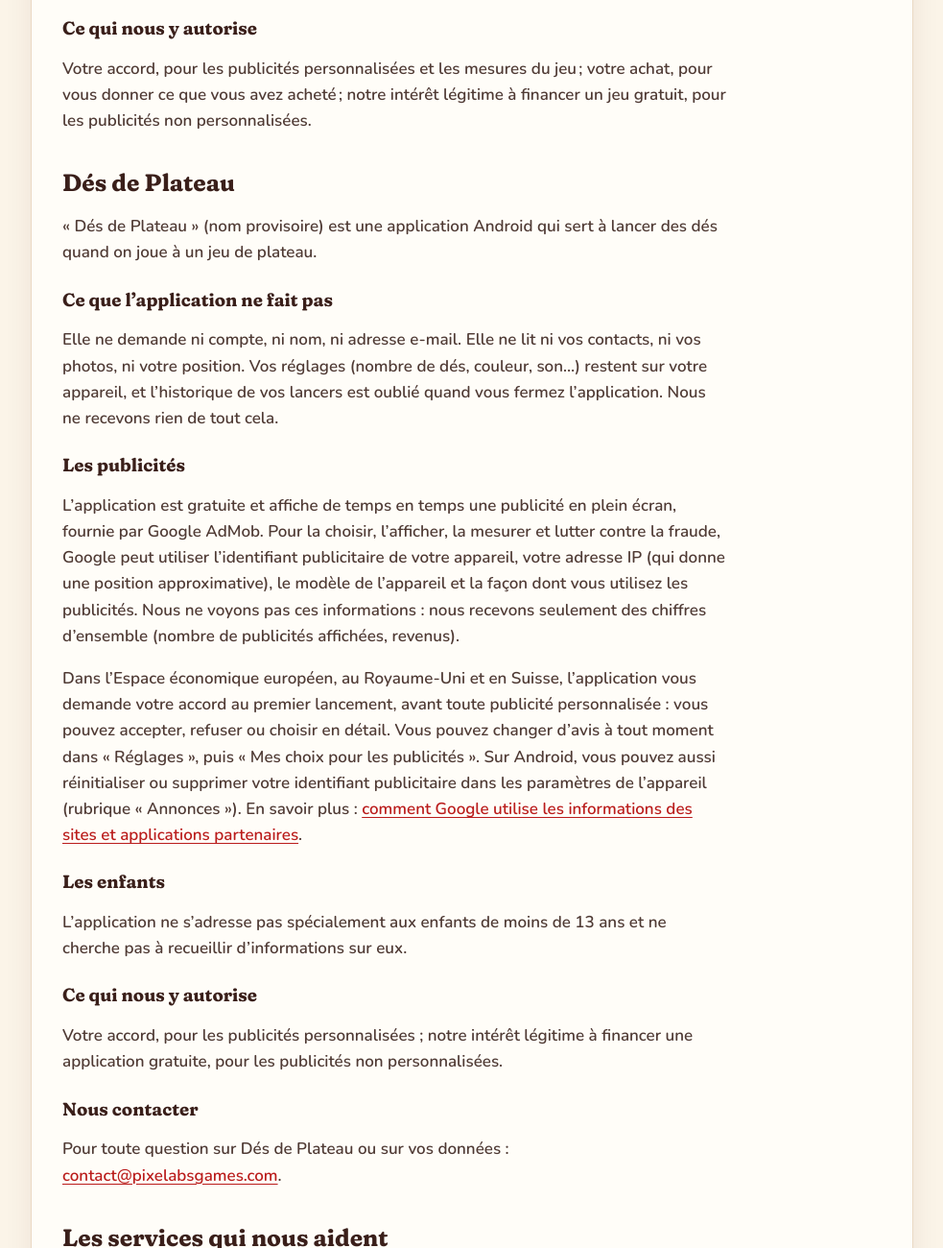
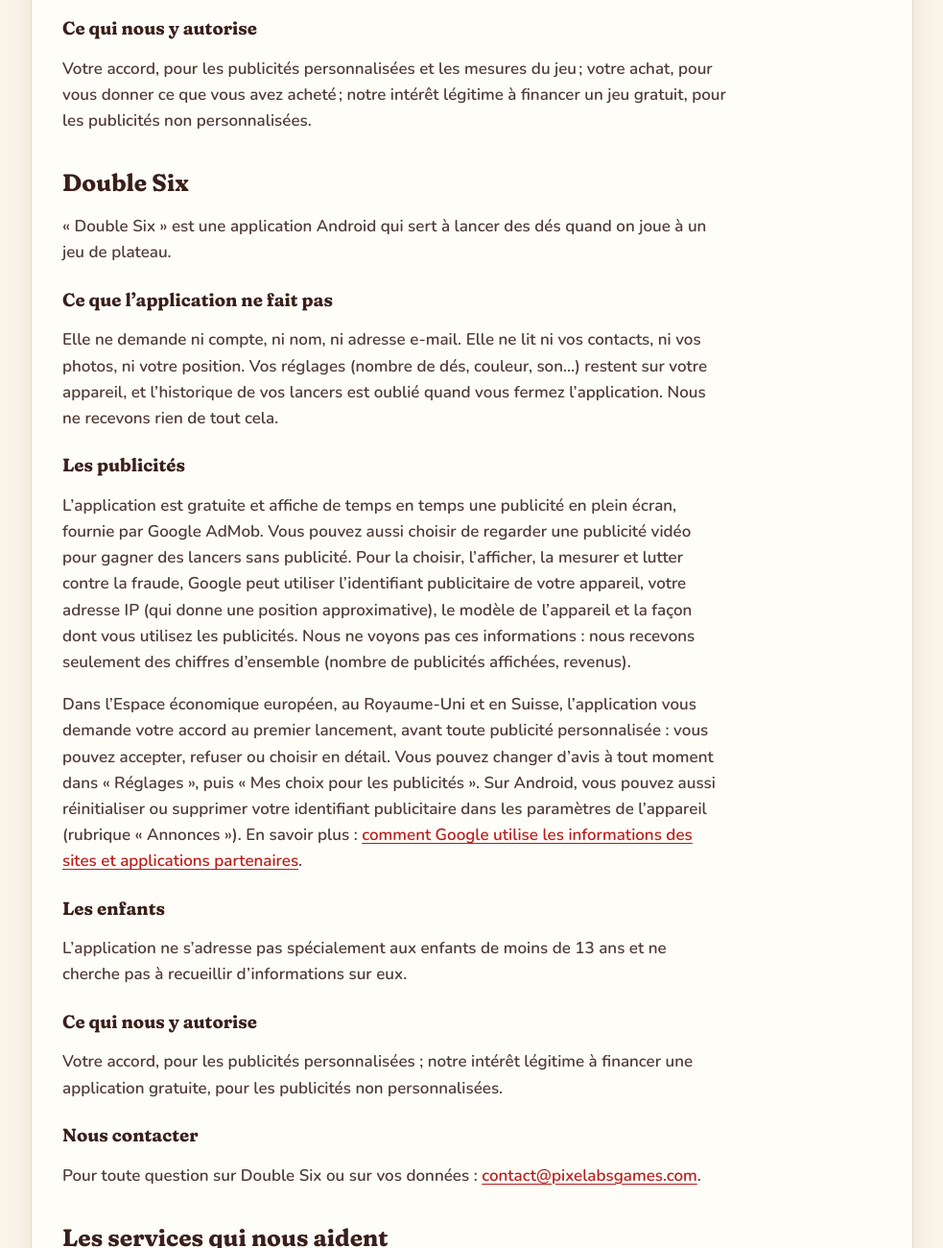
Before and after one commit to BrizeWillis/brizewillis.github.io, a plain HTML site: page confidentialite/index.html in a window 1280 px wide. Shown: the part 1500-2800 px from the top of the page at 96% size, without its empty margins (148-1131 px from the left). Drawn offline with Linux system fonts and the light colour scheme.

Commit message:
Renommer la partie des dés en Double Six sur la page de confidentialité (#9)
Claude-Session: https://claude.ai/code/session_016DnDSRmeg6oVezFJ9kvjW4

Co-authored-by: Claude <noreply@anthropic.com>

```diff
--- a/confidentialite/index.html
+++ b/confidentialite/index.html
@@ -32,7 +32,7 @@
 <main class="wrap">
   <article class="card doc">
     <h1>Confidentialité</h1>
-    <p class="updated">Dernière mise à jour : 8 novembre 2026</p>
+    <p class="updated">Dernière mise à jour : 14 novembre 2026</p>
     <p>Cette page explique quelles données nos jeux et ce site utilisent, pourquoi, et comment garder la main dessus. En bref : nos jeux ne vous demandent ni nom, ni adresse e-mail, ni compte, et nous ne vendons aucune donnée.</p>
 
     <h2>Qui est responsable ?</h2>
@@ -52,19 +52,19 @@
     <h3>Ce qui nous y autorise</h3>
     <p>Votre accord, pour les publicités personnalisées et les mesures du jeu ; votre achat, pour vous donner ce que vous avez acheté ; notre intérêt légitime à financer un jeu gratuit, pour les publicités non personnalisées.</p>
 
-    <h2 id="des-de-plateau">Dés de Plateau</h2>
-    <p>« Dés de Plateau » (nom provisoire) est une application Android qui sert à lancer des dés quand on joue à un jeu de plateau.</p>
+    <h2 id="double-six"><span id="des-de-plateau"></span>Double Six</h2>
+    <p>« Double Six » est une application Android qui sert à lancer des dés quand on joue à un jeu de plateau.</p>
     <h3>Ce que l’application ne fait pas</h3>
     <p>Elle ne demande ni compte, ni nom, ni adresse e-mail. Elle ne lit ni vos contacts, ni vos photos, ni votre position. Vos réglages (nombre de dés, couleur, son…) restent sur votre appareil, et l’historique de vos lancers est oublié quand vous fermez l’application. Nous ne recevons rien de tout cela.</p>
     <h3>Les publicités</h3>
-    <p>L’application est gratuite et affiche de temps en temps une publicité en plein écran, fournie par Google AdMob. Pour la choisir, l’afficher, la mesurer et lutter contre la fraude, Google peut utiliser l’identifiant publicitaire de votre appareil, votre adresse IP (qui donne une position approximative), le modèle de l’appareil et la façon dont vous utilisez les publicités. Nous ne voyons pas ces informations : nous recevons seulement des chiffres d’ensemble (nombre de publicités affichées, revenus).</p>
+    <p>L’application est gratuite et affiche de temps en temps une publicité en plein écran, fournie par Google AdMob. Vous pouvez aussi choisir de regarder une publicité vidéo pour gagner des lancers sans publicité. Pour la choisir, l’afficher, la mesurer et lutter contre la fraude, Google peut utiliser l’identifiant publicitaire de votre appareil, votre adresse IP (qui donne une position approximative), le modèle de l’appareil et la façon dont vous utilisez les publicités. Nous ne voyons pas ces informations : nous recevons seulement des chiffres d’ensemble (nombre de publicités affichées, revenus).</p>
     <p>Dans l’Espace économique européen, au Royaume-Uni et en Suisse, l’application vous demande votre accord au premier lancement, avant toute publicité personnalisée : vous pouvez accepter, refuser ou choisir en détail. Vous pouvez changer d’avis à tout moment dans « Réglages », puis « Mes choix pour les publicités ». Sur Android, vous pouvez aussi réinitialiser ou supprimer votre identifiant publicitaire dans les paramètres de l’appareil (rubrique « Annonces »). En savoir plus : <a href="https://policies.google.com/technologies/partner-sites">comment Google utilise les informations des sites et applications partenaires</a>.</p>
     <h3>Les enfants</h3>
     <p>L’application ne s’adresse pas spécialement aux enfants de moins de 13 ans et ne cherche pas à recueillir d’informations sur eux.</p>
     <h3>Ce qui nous y autorise</h3>
     <p>Votre accord, pour les publicités personnalisées ; notre intérêt légitime à financer une application gratuite, pour les publicités non personnalisées.</p>
     <h3>Nous contacter</h3>
-    <p>Pour toute question sur Dés de Plateau ou sur vos données : <a href="mailto:contact@pixelabsgames.com">contact@pixelabsgames.com</a>.</p>
+    <p>Pour toute question sur Double Six ou sur vos données : <a href="mailto:contact@pixelabsgames.com">contact@pixelabsgames.com</a>.</p>
 
     <h2>Les services qui nous aident</h2>
     <ul>
```
